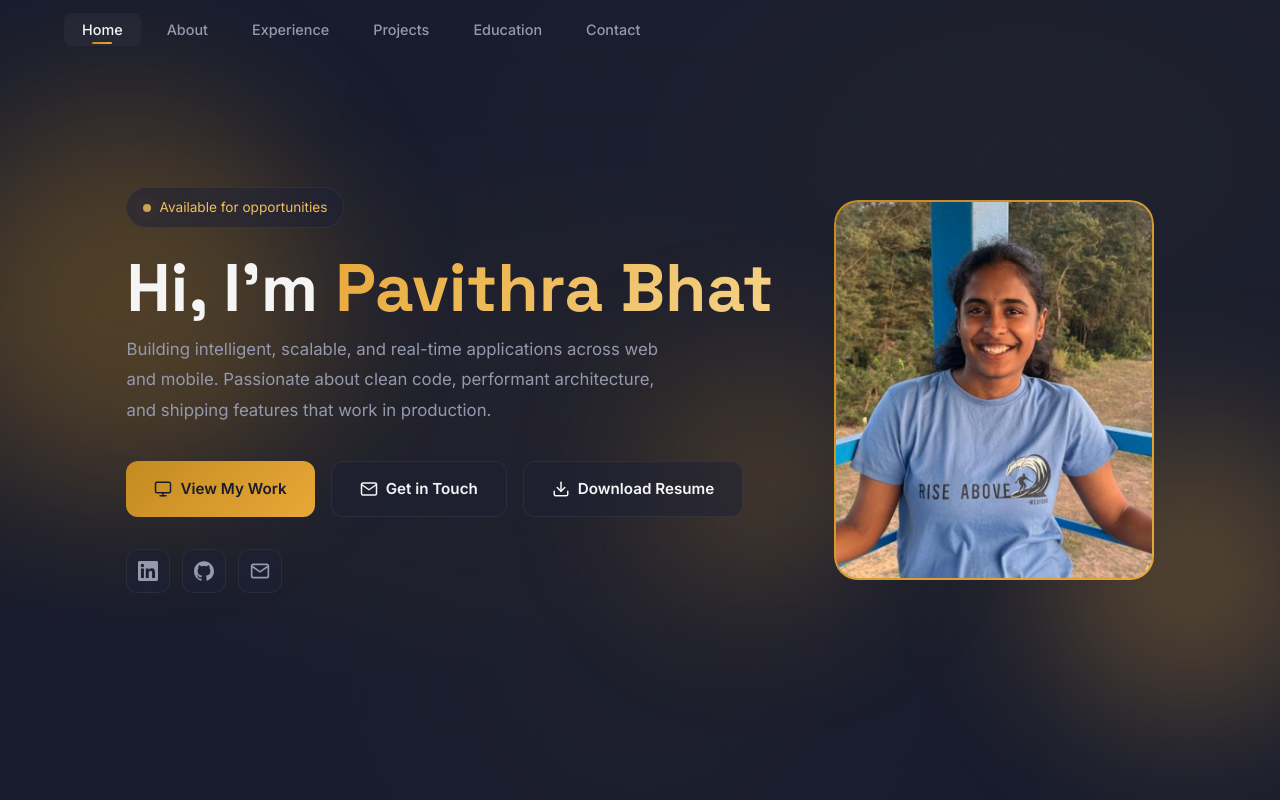
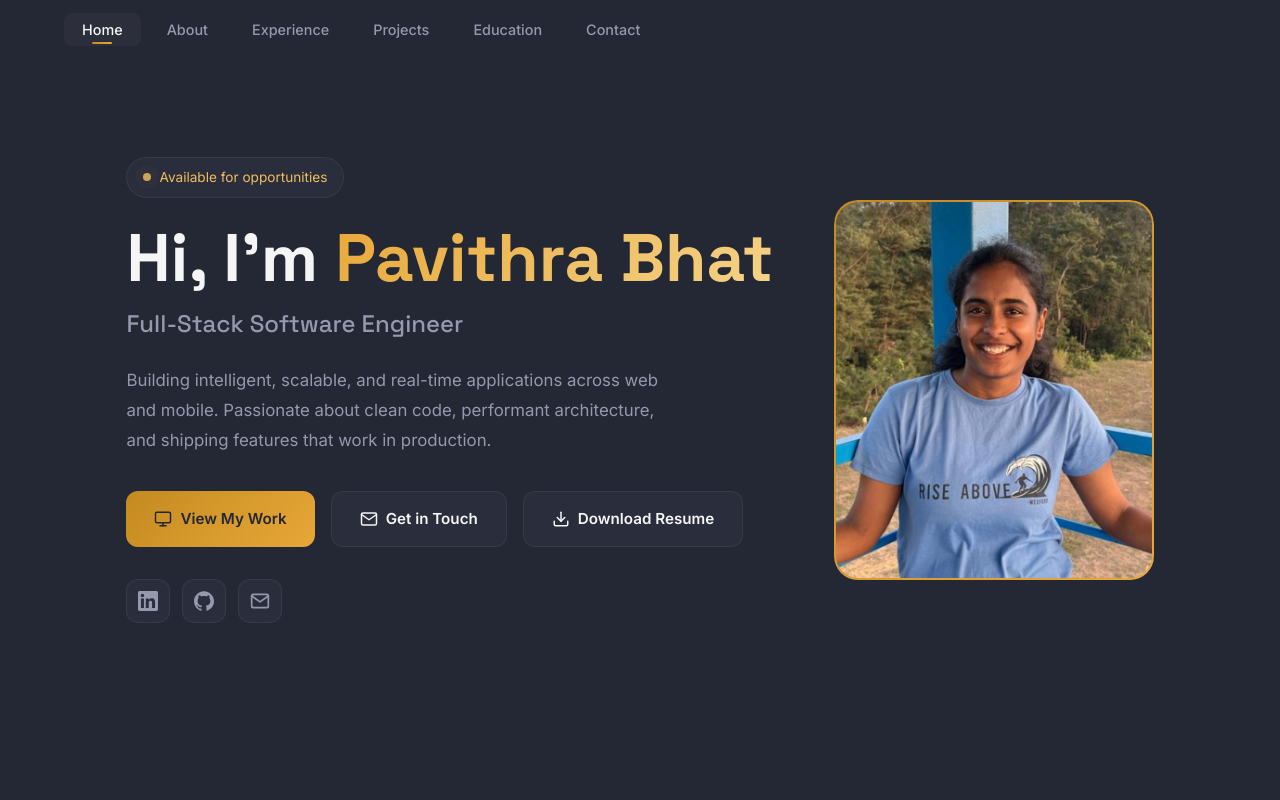
Before and after one commit to pavithrabhat9/my-portfolio, a plain HTML site: page index.html in a window 1280 px wide. Shown: the top 800 px of the page. Drawn offline with Linux system fonts and the light colour scheme.

Commit message:
🎨 Match reference colors: solid flat backgrounds, per-section progression, no glass/gradients, restore subtitle

```diff
--- a/css/style.css
+++ b/css/style.css
@@ -8,13 +8,13 @@
 
 /* ---------- CSS Custom Properties ---------- */
 :root {
-  /* Background – dark navy-slate shades from reference */
-  --bg-deep:        #181c2e;
-  --bg-primary:     #1e2235;
-  --bg-surface:     #252a3e;
-  --bg-elevated:    #2e3350;
+  /* Background – section progression from reference */
+  --bg-deep:        #242734;
+  --bg-primary:     #2c2f3d;
+  --bg-surface:     #333646;
+  --bg-elevated:    #3a3d4e;
 
-  /* Accent Gradients (golden amber) */
+  /* Accent (golden amber) */
   --accent-1:       #c48a20;   /* deep amber */
   --accent-2:       #d4952b;   /* amber */
   --accent-3:       #e8a838;   /* golden */
@@ -24,16 +24,12 @@
   --gradient-primary: linear-gradient(135deg, var(--accent-1), var(--accent-3));
   --gradient-secondary: linear-gradient(135deg, var(--accent-2), var(--accent-4));
   --gradient-text: linear-gradient(135deg, var(--accent-3), var(--accent-5));
-  --gradient-bg-mesh: radial-gradient(ellipse at 20% 50%, rgba(196,138,32,0.06) 0%, transparent 50%),
-                      radial-gradient(ellipse at 80% 20%, rgba(232,168,56,0.04) 0%, transparent 50%),
-                      radial-gradient(ellipse at 50% 80%, rgba(212,149,43,0.03) 0%, transparent 50%);
 
-  /* Glass */
-  --glass-bg:       rgba(30, 34, 53, 0.55);
-  --glass-bg-hover: rgba(37, 42, 62, 0.7);
+  /* Card backgrounds – solid, slightly lighter than section bg */
+  --glass-bg:       #2a2d3b;
+  --glass-bg-hover: #323544;
   --glass-border:   rgba(255, 255, 255, 0.06);
   --glass-border-hover: rgba(255, 255, 255, 0.1);
-  --glass-blur:     20px;
 
   /* Text */
   --text-primary:   #f5f5f5;
@@ -41,8 +37,8 @@
   --text-muted:     #6b7084;
 
   /* Glow */
-  --glow-teal:      0 0 40px rgba(196,138,32,0.12);
-  --glow-cyan:      0 0 40px rgba(232,168,56,0.10);
+  --glow-teal:      0 0 30px rgba(196,138,32,0.08);
+  --glow-cyan:      0 0 30px rgba(232,168,56,0.06);
 
   /* Typography */
   --font-heading:   'Space Grotesk', sans-serif;
@@ -83,15 +79,7 @@ body {
   -moz-osx-font-smoothing: grayscale;
 }
 
-/* ---------- Background Mesh ---------- */
-body::before {
-  content: '';
-  position: fixed;
-  inset: 0;
-  background: var(--gradient-bg-mesh);
-  pointer-events: none;
-  z-index: 0;
-}
+/* ---------- Background Mesh (removed – flat solid bg) ---------- */
 
 /* ---------- Scrollbar ---------- */
 ::-webkit-scrollbar {
@@ -124,6 +112,31 @@ body::before {
 .section {
   padding: var(--section-padding);
   position: relative;
+}
+
+/* ---------- Per-Section Backgrounds ---------- */
+#home {
+  background-color: #242734;
+}
+
+#about {
+  background-color: #2c2f3d;
+}
+
+#experience {
+  background-color: #333646;
+}
+
+#projects {
+  background-color: #3a3d4e;
+}
+
+#education {
+  background-color: #414456;
+}
+
+#contact {
+  background-color: #4a4d5e;
 }
 
 .section-header {
@@ -165,8 +178,6 @@ body::before {
 /* ---------- Glass Card ---------- */
 .glass-card {
   background: var(--glass-bg);
-  backdrop-filter: blur(var(--glass-blur));
-  -webkit-backdrop-filter: blur(var(--glass-blur));
   border: 1px solid var(--glass-border);
   border-radius: 16px;
   transition: all var(--transition-smooth);
@@ -193,9 +204,7 @@ body::before {
 }
 
 .navbar.scrolled {
-  background: rgba(24, 28, 46, 0.9);
-  backdrop-filter: blur(20px);
-  -webkit-backdrop-filter: blur(20px);
+  background: #242734;
   border-bottom: 1px solid var(--glass-border);
   padding: 12px 0;
 }
@@ -294,64 +303,14 @@ body::before {
   padding-top: 80px;
 }
 
-/* Animated grid background */
+/* Animated grid background (hidden – flat bg) */
 .hero-bg-grid {
-  position: absolute;
-  inset: 0;
-  background-image:
-    linear-gradient(rgba(196,138,32,0.04) 1px, transparent 1px),
-    linear-gradient(90deg, rgba(196,138,32,0.04) 1px, transparent 1px);
-  background-size: 60px 60px;
-  mask-image: radial-gradient(ellipse at center, black 30%, transparent 70%);
-  -webkit-mask-image: radial-gradient(ellipse at center, black 30%, transparent 70%);
-  animation: gridPulse 8s ease-in-out infinite;
+  display: none;
 }
 
-@keyframes gridPulse {
-  0%, 100% { opacity: 0.5; }
-  50% { opacity: 1; }
-}
-
-/* Floating orbs */
+/* Floating orbs (hidden – flat bg) */
 .hero-orb {
-  position: absolute;
-  border-radius: 50%;
-  filter: blur(80px);
-  opacity: 0.3;
-  animation: orbFloat 12s ease-in-out infinite;
-}
-
-.hero-orb--1 {
-  width: 400px;
-  height: 400px;
-  background: var(--accent-1);
-  top: 10%;
-  left: -5%;
-  animation-delay: 0s;
-}
-
-.hero-orb--2 {
-  width: 300px;
-  height: 300px;
-  background: var(--accent-3);
-  bottom: 10%;
-  right: -5%;
-  animation-delay: -4s;
-}
-
-.hero-orb--3 {
-  width: 200px;
-  height: 200px;
-  background: var(--accent-2);
-  top: 50%;
-  left: 50%;
-  animation-delay: -8s;
-}
-
-@keyframes orbFloat {
-  0%, 100% { transform: translate(0, 0) scale(1); }
-  33% { transform: translate(30px, -20px) scale(1.05); }
-  66% { transform: translate(-20px, 20px) scale(0.95); }
+  display: none;
 }
 
 .hero .container {
@@ -371,7 +330,6 @@ body::before {
   gap: 8px;
   padding: 8px 16px;
   background: var(--glass-bg);
-  backdrop-filter: blur(10px);
   border: 1px solid var(--glass-border);
   border-radius: 50px;
   font-size: 0.85rem;
@@ -459,7 +417,6 @@ body::before {
 
 .btn-secondary {
   background: var(--glass-bg);
-  backdrop-filter: blur(10px);
   border: 1px solid var(--glass-border);
   color: var(--text-primary);
 }
@@ -570,7 +527,6 @@ body::before {
   align-items: center;
   justify-content: center;
   background: var(--glass-bg);
-  backdrop-filter: blur(10px);
   border: 1px solid var(--glass-border);
   border-radius: 12px;
   color: var(--text-secondary);
@@ -1139,6 +1095,7 @@ body::before {
    FOOTER
    ============================================ */
 .footer {
+  background-color: #4a4d5e;
   border-top: 1px solid var(--glass-border);
   padding: 40px 0;
   text-align: center;
@@ -1243,8 +1200,7 @@ body::before {
     right: 0;
     bottom: 0;
     flex-direction: column;
-    background: rgba(24, 28, 46, 0.97);
-    backdrop-filter: blur(24px);
+    background: #242734;
     align-items: center;
     justify-content: center;
     gap: 8px;
--- a/index.html
+++ b/index.html
@@ -61,6 +61,7 @@
         <h1 class="hero-name">
           Hi, I'm <span class="gradient-text">Pavithra Bhat</span>
         </h1>
+        <p class="hero-title">Full-Stack Software Engineer</p>
 
         <p class="hero-description">
           Building intelligent, scalable, and real-time applications across web and mobile.
```
